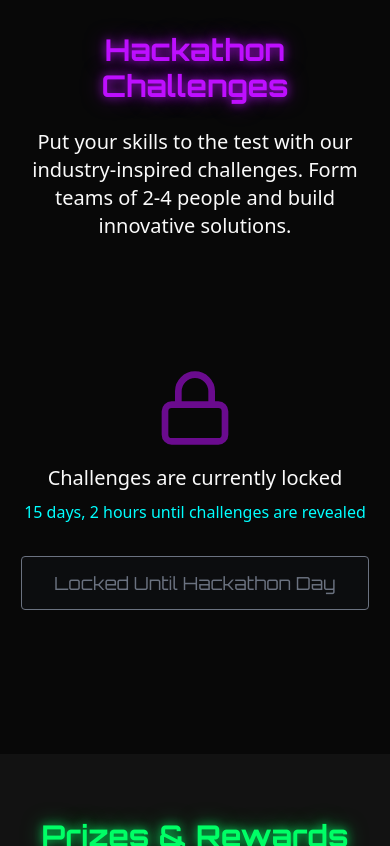
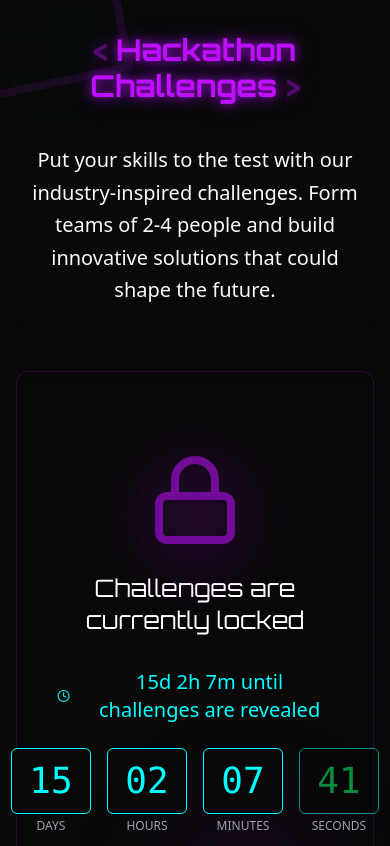
Before and after one commit to maryemchk/impact-v1-site, a React (Vite) app: page / in a window 390 px wide. Shown: the part 4958-5804 px from the top of the page. Built offline with nearby package versions, Linux system fonts and the light colour scheme.

Commit message:
Refactor: Improve HackathonChallenges section
Improve the design and content of the HackathonChallenges section for a more creative and engaging presentation.

```diff
--- a/src/components/HackathonChallenges.tsx
+++ b/src/components/HackathonChallenges.tsx
@@ -3,7 +3,7 @@ import React, { useState, useEffect } from 'react';
 import { useToast } from "@/hooks/use-toast";
 import {
   Lock, Unlock, Cpu, Cloud, HardDrive,
-  Globe, PieChart, ShieldAlert, Zap
+  Globe, PieChart, ShieldAlert, Zap, Clock
 } from 'lucide-react';
 
 interface Challenge {
@@ -95,6 +95,13 @@ const HackathonChallenges = () => {
   const [revealed, setRevealed] = useState(false);
   const [canReveal, setCanReveal] = useState(false);
   const [countdown, setCountdown] = useState<string>('');
+  const [timeRemaining, setTimeRemaining] = useState({
+    days: 0,
+    hours: 0,
+    minutes: 0,
+    seconds: 0
+  });
+  const [hoveredCard, setHoveredCard] = useState<number | null>(null);
   const { toast } = useToast();
 
   // Check if the current date is April 20, 2025 (day of the hackathon)
@@ -115,16 +122,25 @@ const HackathonChallenges = () => {
         const diffTime = hackathonDate.getTime() - now.getTime();
         const diffDays = Math.floor(diffTime / (1000 * 60 * 60 * 24));
         const diffHours = Math.floor((diffTime % (1000 * 60 * 60 * 24)) / (1000 * 60 * 60));
+        const diffMinutes = Math.floor((diffTime % (1000 * 60 * 60)) / (1000 * 60));
+        const diffSeconds = Math.floor((diffTime % (1000 * 60)) / 1000);
 
-        setCountdown(`${diffDays} days, ${diffHours} hours until challenges are revealed`);
+        setTimeRemaining({
+          days: diffDays,
+          hours: diffHours,
+          minutes: diffMinutes,
+          seconds: diffSeconds
+        });
+
+        setCountdown(`${diffDays}d ${diffHours}h ${diffMinutes}m until challenges are revealed`);
       } else if (hackathonDate < now) {
         setCountdown('Hackathon has ended');
       }
     };
 
     checkDate();
-    // Update the countdown every hour
-    const interval = setInterval(checkDate, 1000 * 60 * 60);
+    // Update the countdown every second for a more dynamic display
+    const interval = setInterval(checkDate, 1000);
 
     return () => clearInterval(interval);
   }, []);
@@ -152,30 +168,83 @@ const HackathonChallenges = () => {
     });
   };
 
+  const handleCardHover = (id: number | null) => {
+    setHoveredCard(id);
+
+    // Play hover sound
+    if (id !== null && revealed) {
+      const audio = new Audio('/hover-sound.mp3');
+      audio.volume = 0.1;
+      audio.play().catch(err => console.log('Audio playback prevented:', err));
+    }
+  };
+
   return (
-    <section id="hackathon" className="section-padding relative">
-      <div className="max-w-6xl mx-auto">
-        <h2 className="text-3xl md:text-4xl font-orbitron font-bold text-center mb-6 text-cyber-purple glow-text-purple">
+    <section id="hackathon" className="section-padding relative overflow-hidden">
+      {/* Animated background elements */}
+      <div className="absolute inset-0 opacity-20 pointer-events-none">
+        <div className="absolute top-0 left-0 w-full h-full circuit-background"></div>
+        <div className="absolute top-10 left-10 w-16 h-16 bg-cyber-blue rounded-full blur-3xl animate-pulse"></div>
+        <div className="absolute bottom-40 right-20 w-32 h-32 bg-cyber-purple rounded-full blur-3xl animate-[pulse_4s_infinite]"></div>
+        <div className="absolute -bottom-10 -left-10 w-40 h-40 bg-cyber-green rounded-full blur-3xl"></div>
+      </div>
+
+      <div className="max-w-6xl mx-auto relative z-10">
+        <h2 className="text-3xl md:text-5xl font-orbitron font-bold text-center mb-6 text-cyber-purple glow-text-purple before:content-['<'] after:content-['>'] before:opacity-40 after:opacity-40 before:mr-2 after:ml-2">
           Hackathon Challenges
         </h2>
 
-        <p className="text-center text-xl mb-12 max-w-3xl mx-auto">
-          Put your skills to the test with our industry-inspired challenges. Form teams of 2-4 people and build innovative solutions.
+        <p className="text-center text-xl mb-12 max-w-3xl mx-auto leading-relaxed backdrop-blur-sm bg-dark-gray/20 p-4 rounded-lg">
+          Put your skills to the test with our industry-inspired challenges. Form teams of 2-4 people and build innovative solutions that could shape the future.
         </p>
 
         {!revealed ? (
-          <div className="text-center py-20">
-            <div className="inline-block mb-8">
-              <Lock className="h-20 w-20 text-cyber-purple animate-pulse mx-auto" />
-              <p className="mt-4 text-xl">Challenges are currently locked</p>
+          <div className="text-center py-20 backdrop-blur-sm bg-dark-gray/10 border border-cyber-purple/20 rounded-xl p-10 transition-all duration-500 hover:border-cyber-purple/40">
+            <div className="relative mb-12 glitch-container">
+              <div className="absolute top-0 left-1/2 transform -translate-x-1/2 w-32 h-32 bg-cyber-purple/20 rounded-full blur-xl animate-[pulse_3s_infinite]"></div>
+              <Lock className="h-24 w-24 text-cyber-purple animate-pulse mx-auto relative z-10" />
+              <p className="mt-6 text-2xl font-orbitron text-white">Challenges are currently locked</p>
               {!canReveal && countdown && (
-                <p className="mt-2 text-cyber-blue">{countdown}</p>
+                <div className="mt-8">
+                  <div className="flex items-center justify-center gap-4 text-cyber-blue mb-4">
+                    <Clock className="h-5 w-5" />
+                    <span className="text-xl">{countdown}</span>
+                  </div>
+
+                  {/* Digital Countdown Display */}
+                  <div className="flex justify-center gap-4 mt-6">
+                    <div className="flex flex-col items-center">
+                      <div className="text-4xl font-mono bg-darker-gray p-3 w-20 rounded-md border border-cyber-blue text-cyber-blue">
+                        {timeRemaining.days.toString().padStart(2, '0')}
+                      </div>
+                      <span className="text-xs mt-1 text-gray-400">DAYS</span>
+                    </div>
+                    <div className="flex flex-col items-center">
+                      <div className="text-4xl font-mono bg-darker-gray p-3 w-20 rounded-md border border-cyber-blue text-cyber-blue">
+                        {timeRemaining.hours.toString().padStart(2, '0')}
+                      </div>
+                      <span className="text-xs mt-1 text-gray-400">HOURS</span>
+                    </div>
+                    <div className="flex flex-col items-center">
+                      <div className="text-4xl font-mono bg-darker-gray p-3 w-20 rounded-md border border-cyber-blue text-cyber-blue">
+                        {timeRemaining.minutes.toString().padStart(2, '0')}
+                      </div>
+                      <span className="text-xs mt-1 text-gray-400">MINUTES</span>
+                    </div>
+                    <div className="flex flex-col items-center">
+                      <div className="text-4xl font-mono bg-darker-gray p-3 w-20 rounded-md border border-cyber-blue text-cyber-green animate-pulse">
+                        {timeRemaining.seconds.toString().padStart(2, '0')}
+                      </div>
+                      <span className="text-xs mt-1 text-gray-400">SECONDS</span>
+                    </div>
+                  </div>
+                </div>
               )}
             </div>
 
             <button
               onClick={handleReveal}
-              className={`cyber-btn rounded-sm text-lg ${canReveal
+              className={`cyber-btn text-lg relative overflow-hidden group ${canReveal
                 ? 'bg-cyber-purple bg-opacity-10 border-cyber-purple text-cyber-purple'
                 : 'bg-gray-700 bg-opacity-10 border-gray-500 text-gray-500 cursor-not-allowed'}`}
               style={{
@@ -184,21 +253,32 @@ const HackathonChallenges = () => {
                   : "none"
               }}
             >
-              {canReveal ? "Reveal Challenges" : "Locked Until Hackathon Day"}
+              {canReveal ? (
+                <>
+                  <span className="relative z-10">Reveal Challenges</span>
+                  <span className="absolute inset-0 bg-cyber-purple opacity-0 group-hover:opacity-20 transition-opacity duration-300"></span>
+                </>
+              ) : (
+                "Locked Until Hackathon Day"
+              )}
             </button>
           </div>
         ) : (
           <div className="relative">
             <div className="absolute top-0 right-0">
-              <Unlock className="h-8 w-8 text-cyber-purple" />
+              <Unlock className="h-8 w-8 text-cyber-purple animate-pulse" />
             </div>
 
             <div className="grid grid-cols-1 md:grid-cols-2 lg:grid-cols-3 gap-8 transition-all duration-1000 ease-in-out">
               {challenges.map((challenge) => (
                 <div
                   key={challenge.id}
-                  className={`cyber-card ${challenge.color === 'cyber-blue' ? '' : challenge.color === 'cyber-green' ? 'cyber-card-green' : 'cyber-card-purple'} transition-all duration-500 ease-in-out opacity-0 animate-[fadeIn_0.5s_forwards]`}
+                  className={`cyber-card transform transition-all duration-500 ${
+                    hoveredCard === challenge.id ? 'scale-105 -translate-y-2' : ''
+                  } ${challenge.color === 'cyber-blue' ? '' : challenge.color === 'cyber-green' ? 'cyber-card-green' : 'cyber-card-purple'} transition-all duration-500 ease-in-out opacity-0 animate-[fadeIn_0.5s_forwards]`}
                   style={{ animationDelay: `${challenge.id * 0.1}s` }}
+                  onMouseEnter={() => handleCardHover(challenge.id)}
+                  onMouseLeave={() => handleCardHover(null)}
                 >
                   <div className="p-6 glass-effect">
                     <div className={`flex items-center mb-4 text-${challenge.color}`}>
@@ -222,19 +302,33 @@ const HackathonChallenges = () => {
                     <p className="text-sm text-gray-300">
                       {challenge.description}
                     </p>
+
+                    <div className={`w-full h-1 mt-4 bg-${challenge.color} bg-opacity-20 rounded-full overflow-hidden`}>
+                      <div
+                        className={`h-full bg-${challenge.color} transition-all duration-1000 rounded-full`}
+                        style={{
+                          width: hoveredCard === challenge.id ? '100%' : '30%',
+                          boxShadow: `0 0 10px ${challenge.color === 'cyber-blue' ? 'rgba(0, 255, 255, 0.7)' : challenge.color === 'cyber-green' ? 'rgba(0, 255, 102, 0.7)' : 'rgba(190, 15, 255, 0.7)'}`
+                        }}
+                      ></div>
+                    </div>
                   </div>
                 </div>
               ))}
             </div>
 
             <div className="mt-10 text-center">
-              <p className="text-gray-400 text-sm">
-                Note: Additional details, resources, and specific requirements for each challenge will be provided on the day of the hackathon.
+              <p className="text-gray-400 text-sm backdrop-blur-sm bg-dark-gray/20 p-4 rounded-lg inline-block">
+                <span className="text-cyber-purple font-bold">Note:</span> Additional details, resources, and specific requirements for each challenge will be provided on the day of the hackathon.
               </p>
             </div>
           </div>
         )}
       </div>
+
+      {/* Decorative elements */}
+      <div className="absolute -bottom-10 -right-10 w-40 h-40 rotate-45 border-8 border-cyber-blue/10 rounded-lg"></div>
+      <div className="absolute -top-10 -left-10 w-40 h-40 -rotate-12 border-8 border-cyber-purple/10 rounded-lg"></div>
     </section>
   );
 };
```
